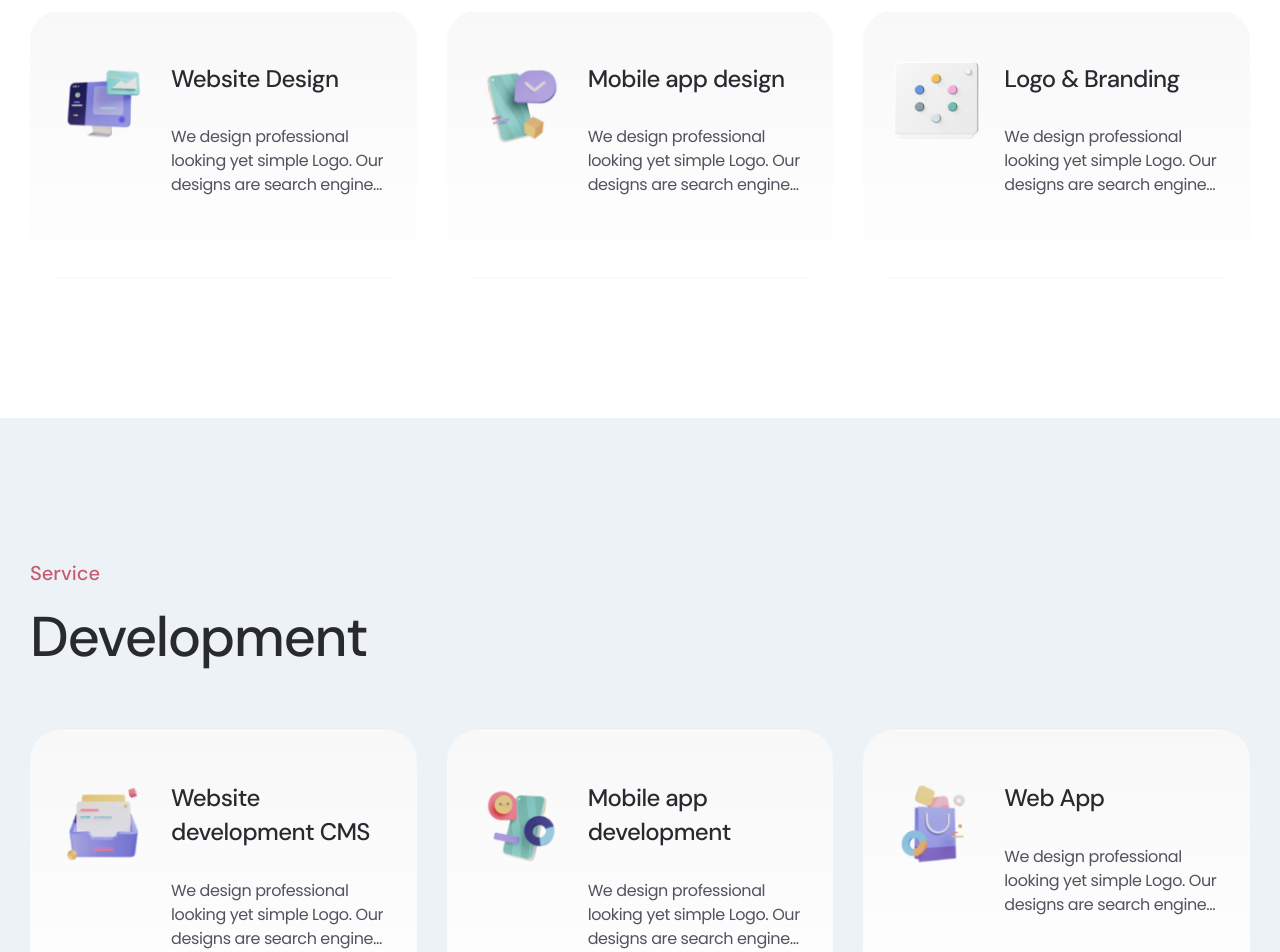
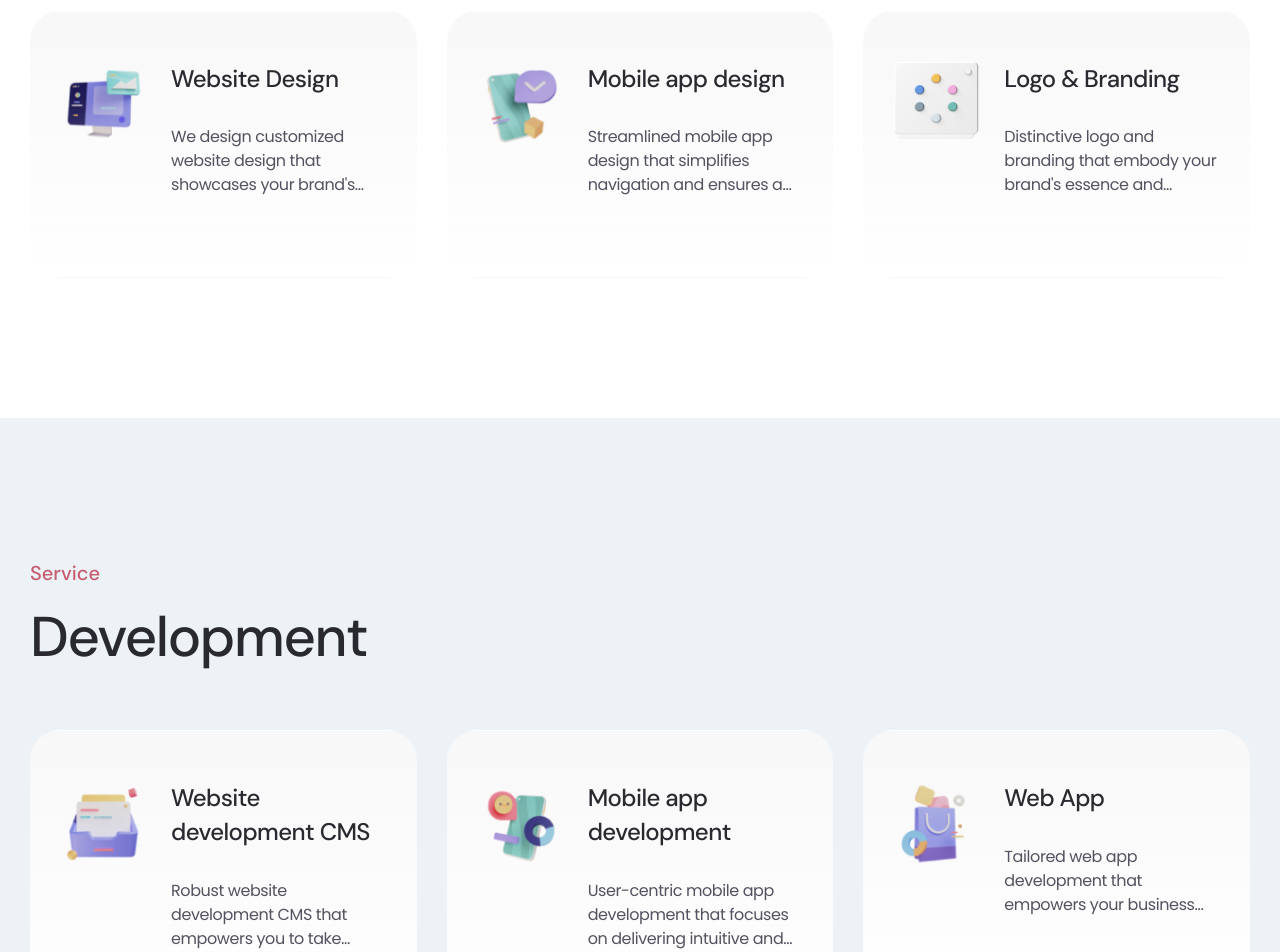
Before and after one commit to Arifbipubd/Evocation-It-V2, a React (Create React App) app: page /services in a window 1280 px wide. Shown: the part 1160-2112 px from the top of the page. Built offline with nearby package versions, Linux system fonts and the light colour scheme.

Commit message:
service page content add

```diff
--- a/src/data/service/ServiceMain.json
+++ b/src/data/service/ServiceMain.json
@@ -32,97 +32,97 @@
   {
     "image": "/images/icon/icon-27.png",
     "title": "Website Design",
-    "description": "We design professional looking yet simple Logo. Our designs are search engine and user friendly.",
+    "description": "We design customized website design that showcases your brand's uniqueness and values.",
     "cate": "Design"
   },
   {
     "image": "/images/icon/icon-28.png",
     "title": "Mobile app design",
-    "description": "We design professional looking yet simple Logo. Our designs are search engine and user friendly.",
+    "description": "Streamlined mobile app design that simplifies navigation and ensures a delightful user journey.",
     "cate": "Design"
   },
   {
     "image": "/images/icon/icon-4.png",
     "title": "Logo & Branding",
-    "description": "We design professional looking yet simple Logo. Our designs are search engine and user friendly.",
+    "description": "Distinctive logo and branding that embody your brand's essence and captivate your audience.",
     "cate": "Design"
   },
   {
     "image": "/images/icon/icon-31.png",
     "title": "Website development CMS",
-    "description": "We design professional looking yet simple Logo. Our designs are search engine and user friendly.",
+    "description": "Robust website development CMS that empowers you to take control of your online presence.",
     "cate": "Development"
   },
   {
     "image": "/images/icon/icon-32.png",
     "title": "Mobile app development",
-    "description": "We design professional looking yet simple Logo. Our designs are search engine and user friendly.",
+    "description": "User-centric mobile app development that focuses on delivering intuitive and delightful experiences.",
     "cate": "Development"
   },
   {
     "image": "/images/icon/icon-33.png",
     "title": "Web App",
-    "description": "We design professional looking yet simple Logo. Our designs are search engine and user friendly.",
+    "description": "Tailored web app development that empowers your business with advanced functionality and seamless performance.",
     "cate": "Development"
   },
   {
     "image": "/images/icon/icon-34.png",
     "title": "SEO",
-    "description": "We design professional looking yet simple Logo. Our designs are search engine and user friendly.",
+    "description": "Increase your online presence and attract qualified leads through strategic SEO optimization.",
     "cate": "Online Marketing"
   },
   {
     "image": "/images/icon/icon-35.png",
     "title": "Social Media Marketing",
-    "description": "We design professional looking yet simple Logo. Our designs are search engine and user friendly.",
+    "description": "Drive engagement, build relationships, and generate leads through impactful social media strategies.",
     "cate": "Online Marketing"
   },
   {
     "image": "/images/icon/icon-39.png",
     "title": "Digital strategy",
-    "description": "We design professional looking yet simple Logo. Our designs are search engine and user friendly.",
+    "description": "Unlock the power of digital with a strategic approach that drives engagement and conversions.",
     "cate": "Business"
   },
   {
     "image": "/images/icon/icon-40.png",
     "title": "Requirement Analysis",
-    "description": "We design professional looking yet simple Logo. Our designs are search engine and user friendly.",
+    "description": "Thorough requirement analysis to ensure precise and tailored software solutions.",
     "cate": "Business"
   },
   {
     "image": "/images/icon/icon-41.png",
     "title": "Development Strategy",
-    "description": "We design professional looking yet simple Logo. Our designs are search engine and user friendly.",
+    "description": "Strategic development approach that delivers high-quality software on time and within budget.",
     "cate": "Business"
   },
   {
     "image": "/images/icon/icon-43.png",
     "title": "Hosting",
-    "description": "We design professional looking yet simple Logo. Our designs are search engine and user friendly.",
+    "description": "Managed hosting services that free you from technical complexities, ensuring a worry-free experience.",
     "cate": "Technology"
   },
   {
     "image": "/images/icon/icon-45.png",
     "title": "web audit",
-    "description": "We design professional looking yet simple Logo. Our designs are search engine and user friendly.",
+    "description": "Comprehensive web audit to uncover areas for improvement and enhance your website's performance.",
     "cate": "Strategy  and Improvement"
   },
   {
     "image": "/images/icon/icon-46.png",
     "title": "Performance",
-    "description": "We design professional looking yet simple Logo. Our designs are search engine and user friendly.",
+    "description": "Fine-tune your website's performance to achieve optimal loading times and seamless navigation.",
     "cate": "Strategy  and Improvement"
   },
   {
     "image": "/images/icon/icon-47.png",
     "title": "Maintenance",
-    "description": "We design professional looking yet simple Logo. Our designs are search engine and user friendly.",
+    "description": "Reliable website maintenance services to keep your website secure, up-to-date, and running smoothly.",
     "cate": "Strategy  and Improvement"
   },
   {
     "image": "/images/icon/icon-47.png",
     "title": "Web security",
-    "description": "We design professional looking yet simple Logo. Our designs are search engine and user friendly.",
+    "description": "Ensure the safety and integrity of your website with state-of-the-art security measures and encryption.",
     "cate": "Strategy  and Improvement"
   }
 ]
--- a/src/pages/services.jsx
+++ b/src/pages/services.jsx
@@ -41,7 +41,7 @@ const ServiceOne = () => {
       <main className='main-wrapper'>
         <HeaderOne />
         <BcrumbBannerOne
-          title='Best solutions for your business'
+          title='Crafting Digital Solutions for Success'
           paragraph='Give your business a unique logo to stand out from crowd. We’ll create logo specifically for your company.
                 '
           styleClass=''
```
